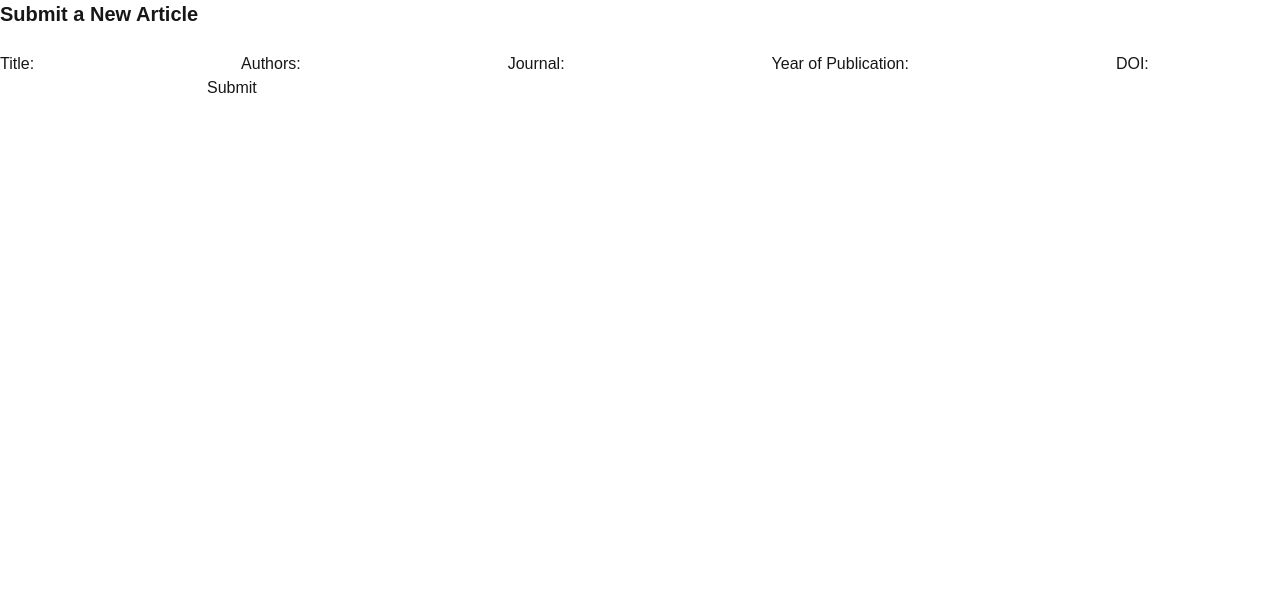
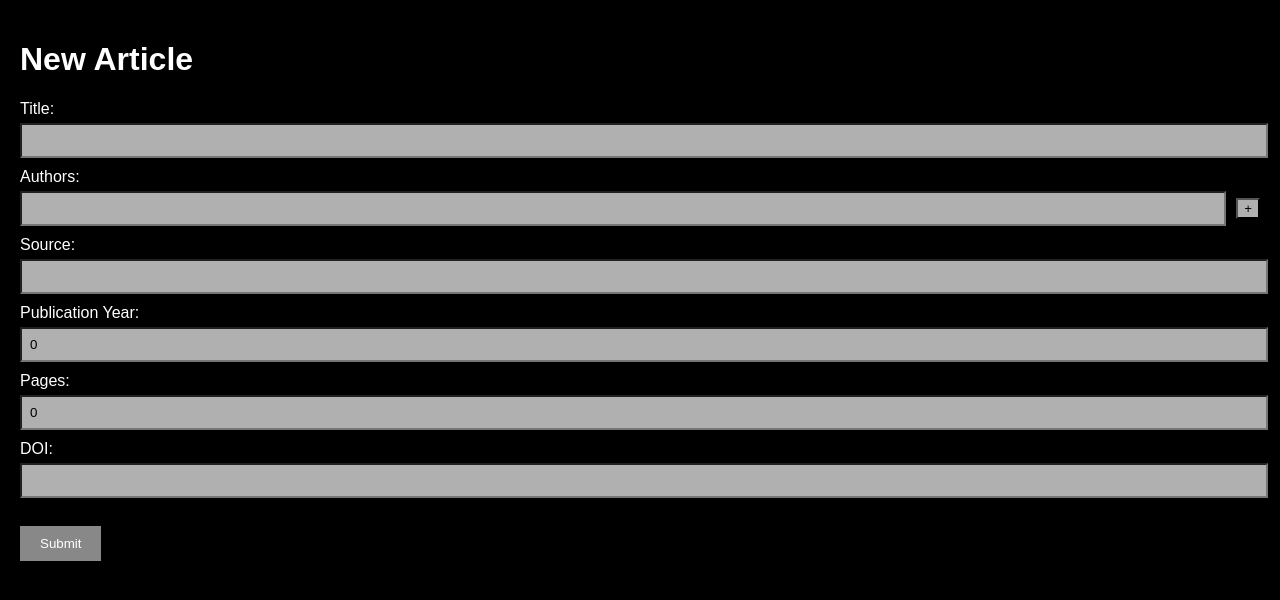
Before and after one commit to arzanmohta/SPEED, a Next.js app in the folder frontend/: page /articles/new in a window 1280 px wide. Shown: the top 600 px of the page. Built offline with nearby package versions, Linux system fonts and the light colour scheme.

Commit message:
Adds styling for easy reading

```diff
--- a/frontend/src/app/api/articles/route.ts
+++ b/frontend/src/app/api/articles/route.ts
@@ -1,31 +1,30 @@
 // src/app/api/articles/route.ts
-import { NextResponse } from "next/server";
-import { connectToDatabase } from "../../utils/mongodb"; // Your MongoDB connection utility
+import { connectToDatabase } from '../../utils/mongodb';
+import { NextResponse } from 'next/server';
 
-export async function POST(req: Request) {
-  try {
-    const body = await req.json();
-    const { title, authors, journal, year, doi } = body;
+export async function POST(request: Request) {
+  const { title, authors, source, year, pages, doi } = await request.json();
 
-    if (!title || !authors || !journal || !year || !doi) {
-      return NextResponse.json({ error: "Missing required fields" }, { status: 400 });
+  if (!title || !authors || !source || !year || !pages || !doi) {
+    return NextResponse.json({ message: 'Missing required fields' }, { status: 400 });
   }
 
   const { db } = await connectToDatabase();
 
-    const result = await db.collection("articles").insertOne({
+  const article = {
     title,
     authors,
-      journal,
+    source,
     year,
+    pages,
     doi,
-      status: "pending", // Mark as pending for moderation
-      createdAt: new Date(),
-    });
+  };
 
-    return NextResponse.json({ message: "Article submitted successfully", articleId: result.insertedId });
+  try {
+    await db.collection('articles').insertOne(article);
+    return NextResponse.json({ message: 'Article created successfully' }, { status: 201 });
   } catch (error) {
-    console.error("Error submitting article:", error);
-    return NextResponse.json({ error: "Database error" }, { status: 500 });
+    console.error('Error creating article:', error);
+    return NextResponse.json({ message: 'Failed to create article' }, { status: 500 });
   }
 }
--- a/frontend/src/app/articles/new/page.tsx
+++ b/frontend/src/app/articles/new/page.tsx
@@ -1,98 +1,146 @@
-// src/app/articles/new/page.tsx
-"use client";  // Required to use client-side features like useState and form handling
+"use client";
 
-import { useState, FormEvent } from "react";
+import { useState } from 'react';
 
-const NewArticleForm = () => {
-  const [title, setTitle] = useState("");
-  const [authors, setAuthors] = useState("");
-  const [journal, setJournal] = useState("");
-  const [year, setYear] = useState<number | undefined>();
-  const [doi, setDoi] = useState("");
+const NewArticlePage = () => {
+  const [title, setTitle] = useState('');
+  const [authors, setAuthors] = useState(['']);
+  const [source, setSource] = useState('');
+  const [year, setYear] = useState(0);
+  const [pages, setPages] = useState(0);
+  const [doi, setDoi] = useState('');
+  const [errorMessage, setErrorMessage] = useState('');
+  const [successMessage, setSuccessMessage] = useState('');
 
-  const handleSubmit = async (event: FormEvent<HTMLFormElement>) => {
-    event.preventDefault();
+  const handleAddAuthor = () => {
+    setAuthors([...authors, '']);
+  };
 
-    if (!title || !authors || !journal || !year || !doi) {
-      alert("All fields are required!");
+  const handleRemoveAuthor = (index: number) => {
+    const newAuthors = [...authors];
+    newAuthors.splice(index, 1);
+    setAuthors(newAuthors);
+  };
+
+  const handleAuthorChange = (index: number, value: string) => {
+    const newAuthors = [...authors];
+    newAuthors[index] = value;
+    setAuthors(newAuthors);
+  };
+
+  const handleSubmit = async (e: React.FormEvent) => {
+    e.preventDefault();
+    const articleData = { title, authors, source, year, pages, doi };
+
+    try {
+      const res = await fetch('/api/articles', {
+        method: 'POST',
+        headers: {
+          'Content-Type': 'application/json',
+        },
+        body: JSON.stringify(articleData),
+      });
+
+      if (!res.ok) {
+        const error = await res.json();
+        setErrorMessage(error.message || 'Something went wrong');
         return;
       }
 
-    const newArticle = { title, authors, journal, year, doi };
-
-    try {
-      const response = await fetch("/api/articles", {
-        method: "POST",
-        headers: {
-          "Content-Type": "application/json",
-        },
-        body: JSON.stringify(newArticle),
-      });
-
-      if (response.ok) {
-        alert("Article submitted successfully!");
-        setTitle("");
-        setAuthors("");
-        setJournal("");
-        setYear(undefined);
-        setDoi("");
-      } else {
-        alert("Failed to submit article.");
-      }
+      // Clear form on success
+      setTitle('');
+      setAuthors(['']);
+      setSource('');
+      setYear(0);
+      setPages(0);
+      setDoi('');
+      setErrorMessage('');
+      setSuccessMessage('Article submitted successfully!');
     } catch (error) {
-      console.error("Error submitting article:", error);
-      alert("Error submitting article.");
+      setErrorMessage('Failed to submit the article. Please try again.');
     }
   };
 
   return (
-    <div>
-      <p className="text-xl"><strong>Submit a New Article</strong></p><br />
+    <div style={{ padding: '20px', backgroundColor: '#000', color: '#fff' }}>
+      <h1 style={{ color: '#fff', fontSize: '2rem', fontWeight: 'bold' }}>New Article</h1>
+      {errorMessage && <p style={{ color: 'red' }}>{errorMessage}</p>}
+      {successMessage && <p style={{ color: 'green' }}>{successMessage}</p>}
       <form onSubmit={handleSubmit}>
-        <label htmlFor="title">Title:</label>
+        <div style={{ marginBottom: '10px' }}>
+          <label>Title:</label>
           <input
             type="text"
-          id="title"
             value={title}
             onChange={(e) => setTitle(e.target.value)}
+            style={{ width: '99%', padding: '8px', marginTop: '5px', backgroundColor: '#b0b0b0'}}
           />
-
-        <label htmlFor="authors">Authors:</label>
+        </div>
+        <div style={{ marginBottom: '10px' }}>
+          <label>Authors:</label>
+          {authors.map((author, index) => (
+            <div key={index} style={{ display: 'flex', alignItems: 'center', marginTop: '5px' }}>
               <input
                 type="text"
-          id="authors"
-          value={authors}
-          onChange={(e) => setAuthors(e.target.value)}
+                value={author}
+                onChange={(e) => handleAuthorChange(index, e.target.value)}
+                style={{ flexGrow: 1, padding: '8px', backgroundColor: '#b0b0b0'}}
               />
-
-        <label htmlFor="journal">Journal:</label>
+              {/* Show "+" button for the last author input and "-" for others */}
+              {index === authors.length - 1 ? (
+                <button type="button" onClick={handleAddAuthor} style={{ marginLeft: '10px', backgroundColor: '#b0b0b0' }}>+</button>
+              ) : (
+                <button type="button" onClick={() => handleRemoveAuthor(index)} style={{ marginLeft: '10px', backgroundColor: '#b0b0b0', width: '24px', textAlign: 'center'}}>-</button>
+              )}
+            </div>
+          ))}
+        </div>
+        <div style={{ marginBottom: '10px' }}>
+          <label>Source:</label>
           <input
             type="text"
-          id="journal"
-          value={journal}
-          onChange={(e) => setJournal(e.target.value)}
+            value={source}
+            onChange={(e) => setSource(e.target.value)}
+            style={{ width: '99%', padding: '8px', marginTop: '5px', backgroundColor: '#b0b0b0'}}
           />
-
-        <label htmlFor="year">Year of Publication:</label>
+        </div>
+        <div style={{ marginBottom: '10px' }}>
+          <label>Publication Year:</label>
           <input
             type="number"
-          id="year"
-          value={year || ""}
+            value={year}
             onChange={(e) => setYear(parseInt(e.target.value))}
+            style={{ width: '99%', padding: '8px', marginTop: '5px', backgroundColor: '#b0b0b0'}}
           />
-
-        <label htmlFor="doi">DOI:</label>
+        </div>
+        <div style={{ marginBottom: '10px' }}>
+          <label>Pages:</label>
+          <input
+            type="number"
+            value={pages}
+            onChange={(e) => setPages(parseInt(e.target.value))}
+            style={{ width: '99%', padding: '8px', marginTop: '5px', backgroundColor: '#b0b0b0'}}
+          />
+        </div>
+        <div style={{ marginBottom: '10px' }}>
+          <label>DOI:</label>
           <input
             type="text"
-          id="doi"
             value={doi}
             onChange={(e) => setDoi(e.target.value)}
+            style={{ width: '99%', padding: '8px', marginTop: '5px', backgroundColor: '#b0b0b0'}}
           />
-
-        <button type="submit">Submit</button>
+        </div>
+        <br />
+        <button
+          type="submit"
+          style={{ padding: '10px 20px', backgroundColor: '#888', color: '#fff', border: 'none', cursor: 'pointer' }}
+        >
+          Submit
+        </button>
       </form>
     </div>
   );
 };
 
-export default NewArticleForm;
+export default NewArticlePage;
--- a/frontend/src/app/articles/page.tsx
+++ b/frontend/src/app/articles/page.tsx
@@ -1,27 +1,48 @@
 // src/app/articles/page.tsx
-import { connectToDatabase } from "../utils/mongodb";
-import { ObjectId } from "mongodb"; // Import ObjectId to handle the conversion
-
-export const dynamic = "force-dynamic"; // Ensure the page is always dynamic
+import { connectToDatabase } from '../utils/mongodb';
 
 const ArticlesPage = async () => {
   const { db } = await connectToDatabase();
-  const articles = await db.collection("articles").find().toArray(); // Fetch all articles
+  const articles = await db.collection('articles').find().toArray();
 
   return (
-    <div>
-      <p className="text-xl"><strong>Submitted Articles</strong></p><br />
-      <ul>
-        {articles.map((article) => (
-          <li key={(article._id as ObjectId).toString()}> {/* Convert ObjectId to string */}
-            <strong>Title:</strong> {article.title}<br />
-            <strong>Authors:</strong> {article.authors}<br />
-            <strong>Journal:</strong> {article.journal}<br />
-            <strong>Year:</strong> {article.year}<br />
-            <strong>DOI:</strong> {article.doi}<br /><br />
-          </li>
-        ))}
-      </ul>
+    <div style={{ padding: '20px', backgroundColor: '#000', color: '#fff' }}>
+      <h1 style={{ color: '#fff', fontSize: '2rem', fontWeight: 'bold' }}>Articles Index Page</h1>
+      <p>Page containing a table of articles:</p>
+      <table style={{ tableLayout: 'fixed', width: '100%', borderCollapse: 'collapse', color: '#fff' }}>
+        <thead>
+          <tr>
+            <th>Title</th>
+            <th>Authors</th>
+            <th>Source</th>
+            <th>Publication Year</th>
+            <th>Pages</th>
+            <th>DOI</th>
+            <th>Status</th>
+          </tr>
+        </thead>
+        <tbody>
+          {articles.map((article: any) => (
+            <tr key={article._id.toString()} style={{ borderBottom: '1px solid #fff' }}>
+              <td style={{ paddingTop: '15px', paddingBottom: '15px'}}>{article.title}</td>
+              <td style={{ paddingRight: '15px'}}>
+                {Array.isArray(article.authors)
+                  ? article.authors.join(', ')
+                  : article.authors}
+              </td>
+              <td>{article.source || article.source}</td>
+              <td>{article.year || article.year}</td>
+              <td>{article.pages || article.pages}</td>
+              <td>
+                {article.doi
+                  ? <a href={article.doi} style={{ color: '#4CAF50' }}>{article.doi}</a>
+                  : article.doi}
+              </td>
+              <td>{article.status || "Pending"}</td>
+            </tr>
+          ))}
+        </tbody>
+      </table>
     </div>
   );
 };
--- a/frontend/src/app/layout.tsx
+++ b/frontend/src/app/layout.tsx
@@ -1,6 +1,7 @@
 import type { Metadata } from "next";
 import localFont from "next/font/local";
-import "./globals.css";
+//import "./globals.css";
+import '../styles/globals.css';
 
 const geistSans = localFont({
   src: "./fonts/GeistVF.woff",
--- /dev/null
+++ b/frontend/src/styles/globals.css
@@ -0,0 +1,42 @@
+/* src/styles/globals.css */
+
+body {
+    background-color: #000;
+    color: #fff;
+    margin: 0;
+    padding: 0;
+    font-family: Arial, sans-serif;
+  }
+
+  h1 {
+    font-size: 2rem;
+    font-weight: bold;
+  }
+
+  table {
+    width: 100%;
+    border-collapse: collapse;
+    color: #fff;
+  }
+
+  th, td {
+    padding: 8px;
+    text-align: center;
+  }
+
+  th {
+    background-color: #1a1a1a;
+  }
+
+  td {
+    border-bottom: 1px solid #fff;
+    max-width: 150px; /* Set the maximum width for table cells */
+    word-wrap: break-word; /* Break long words to prevent overflow */
+    /*white-space: nowrap;/* /* Prevent text from overflowing horizontally */
+    overflow: hidden; /* Hide overflow content */
+    text-overflow: ellipsis; /* Add "..." to indicate overflow */
+  }
+
+  a {
+    color: #4CAF50;
+  }
```
Lines whose indentation alone changed are shown as unchanged.
